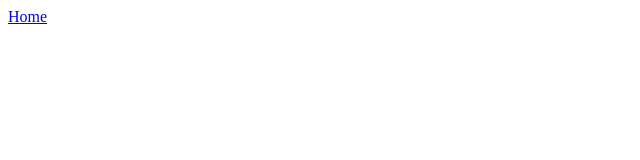
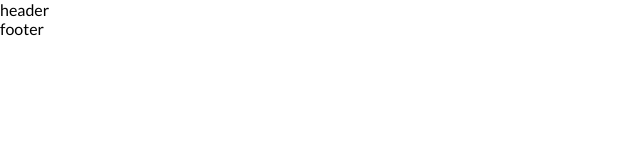
Before and after one commit to vdhug/servicefusion_frontend, a Vue app: page / in a window 1280 px wide. Shown: the top 160 px of the page, without its empty margins (0-640 px from the left). Built offline with nearby package versions, Linux system fonts and the light colour scheme.

Commit message:
Creating Header and footer component

```diff
--- a/src/App.vue
+++ b/src/App.vue
@@ -1,12 +1,51 @@
 <template>
   <div id="app">
-    <div id="nav">
-      <router-link to="/">Home</router-link>
-    </div>
-    <router-view/>
+    <Header />
+    <main>
+
+    </main>
+
+    <Footer />
   </div>
 </template>
 
+<script>
+import Header from "@/components/Header.vue";
+import Footer from "@/components/Footer.vue";
+export default {
+  components: {
+    Header,
+    Footer
+  }
+}
+</script>
+
 <style>
+@import url("https://fonts.googleapis.com/css?family=Lato&display=swap");
+* {
+  box-sizing: border-box;
+}
+
+body,
+ul,
+li,
+h1,
+h2,
+p {
+  padding: 0px;
+  margin: 0px;
+}
+
+ul {
+  list-style: none;
+}
+
+body {
+  font-family: "Lato", Arial, Helvetica, sans-serif;
+}
+
+img {
+  display: block;
+}
 
 </style>
--- /dev/null
+++ b/src/components/Footer.vue
@@ -0,0 +1,15 @@
+<template>
+  <footer id="footer">
+    <p>footer</p>
+  </footer>
+</template>
+
+<script>
+export default {
+  name: "Footer"
+}
+</script>
+
+<style>
+
+</style>
--- /dev/null
+++ b/src/components/Header.vue
@@ -0,0 +1,15 @@
+<template>
+  <header id="header">
+   <p>header</p>
+  </header>
+</template>
+
+<script>
+export default {
+    name: "Header"
+}
+</script>
+
+<style>
+
+</style>
```
